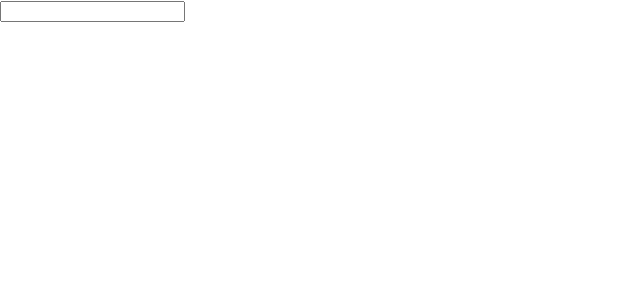
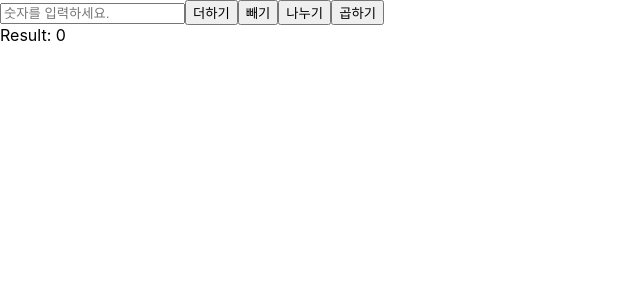
Before and after one commit to choi14123/react_test, a React (Create React App) app in the folder day1/: page / in a window 1280 px wide. Shown: the top 300 px of the page, without its empty margins (0-640 px from the left). Built offline with nearby package versions, Linux system fonts and the light colour scheme.

Commit message:
closed #7, #8, #9

```diff
--- /dev/null
+++ b/day1/src/Cal.jsx
@@ -0,0 +1,53 @@
+import React, { useState } from 'react';
+
+const Cal = () => {
+  const [num, setNum] = useState('');  // Initially an empty string for input
+  const [result, setResult] = useState(0); // This will hold the result of the calculation
+
+  const handleChange = (e) => {
+    setNum(e.target.value); // Keep it as a string for now and convert to number when calculating
+  };
+
+  const myFunction1 = () => {
+    setResult(prevResult => prevResult + Number(num)); // Add
+    setNum(''); // Clear input after calculation
+  };
+
+  const myFunction2 = () => {
+    setResult(prevResult => prevResult - Number(num)); // Subtract
+    setNum(''); // Clear input after calculation
+  };
+
+  const myFunction3 = () => {
+    if (Number(num) !== 0) {
+      setResult(prevResult => prevResult / Number(num)); // Divide
+    } else {
+      console.log("Cannot divide by zero");
+    }
+    setNum(''); // Clear input after calculation
+  };
+
+  const myFunction4 = () => {
+    setResult(prevResult => prevResult * Number(num)); // Multiply
+    setNum(''); // Clear input after calculation
+  };
+
+  return (
+    <div>
+      <input
+        type="number"
+        id="num"
+        value={num}
+        onChange={handleChange}
+        placeholder="숫자를 입력하세요."
+      />
+      <button onClick={myFunction1}>더하기</button>
+      <button onClick={myFunction2}>빼기</button>
+      <button onClick={myFunction3}>나누기</button>
+      <button onClick={myFunction4}>곱하기</button>
+      <div>Result: {result}</div>
+    </div>
+  );
+};
+
+export default Cal;
--- a/day1/src/Test2.jsx
+++ b/day1/src/Test2.jsx
@@ -1,4 +1,6 @@
 import { useState } from "react";
+import logsLender from '../../day1/src/compant/log';
+
 
 const Test2 = ()=>{
     const [txt, setTxt] = useState("")
@@ -7,9 +9,10 @@ const Test2 = ()=>{
         setTxt(e.target.value)
         setLogs([...logs, e.target.value])
     }
+
     return <div>
         <input name="text" onChange={onChangeTxt} />
-        {logs.map(str => <p>{str}</p>)}
+        {logs.map(logsLender)}
     </div>
 }
 
--- /dev/null
+++ b/day1/src/compant/log.jsx
@@ -0,0 +1,5 @@
+function logsLender(str, i) {
+  return i % 2 === 0 && <p key={i + " " + str}>{str}</p>
+}
+
+export default logsLender;
--- a/day1/src/index.js
+++ b/day1/src/index.js
@@ -1,12 +1,12 @@
 import React from 'react';
 import ReactDOM from 'react-dom/client';
 import './index.css';
-import Test2 from './Test2';
+import Cal from './Cal';
 import reportWebVitals from './reportWebVitals';
 
 const root = ReactDOM.createRoot(document.getElementById('root'));
 root.render(
-    <Test2 />
+    <Cal/>
 );
 
 // If you want to start measuring performance in your app, pass a function
```
Also changed, not shown: day1/src/Cal1.jsx (added, +39 -0 lines).
